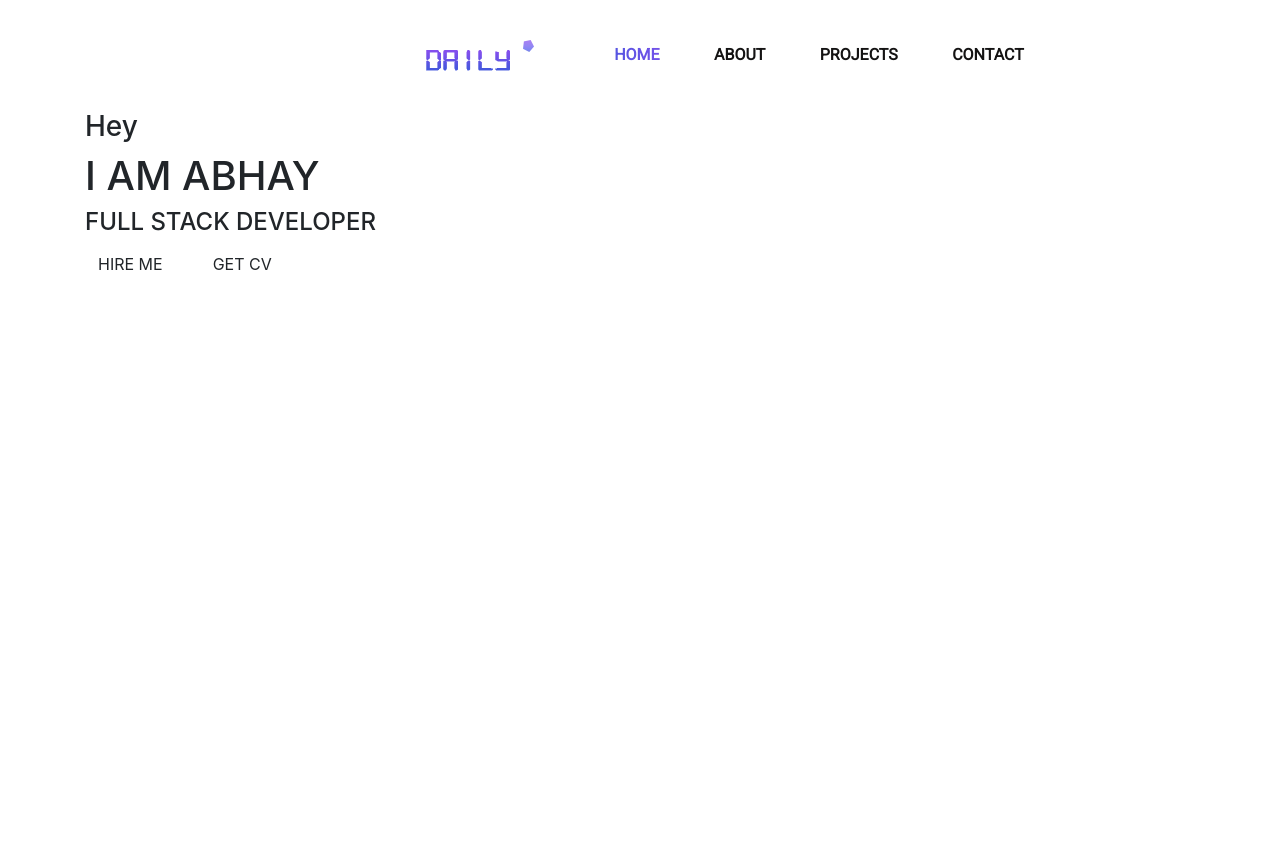
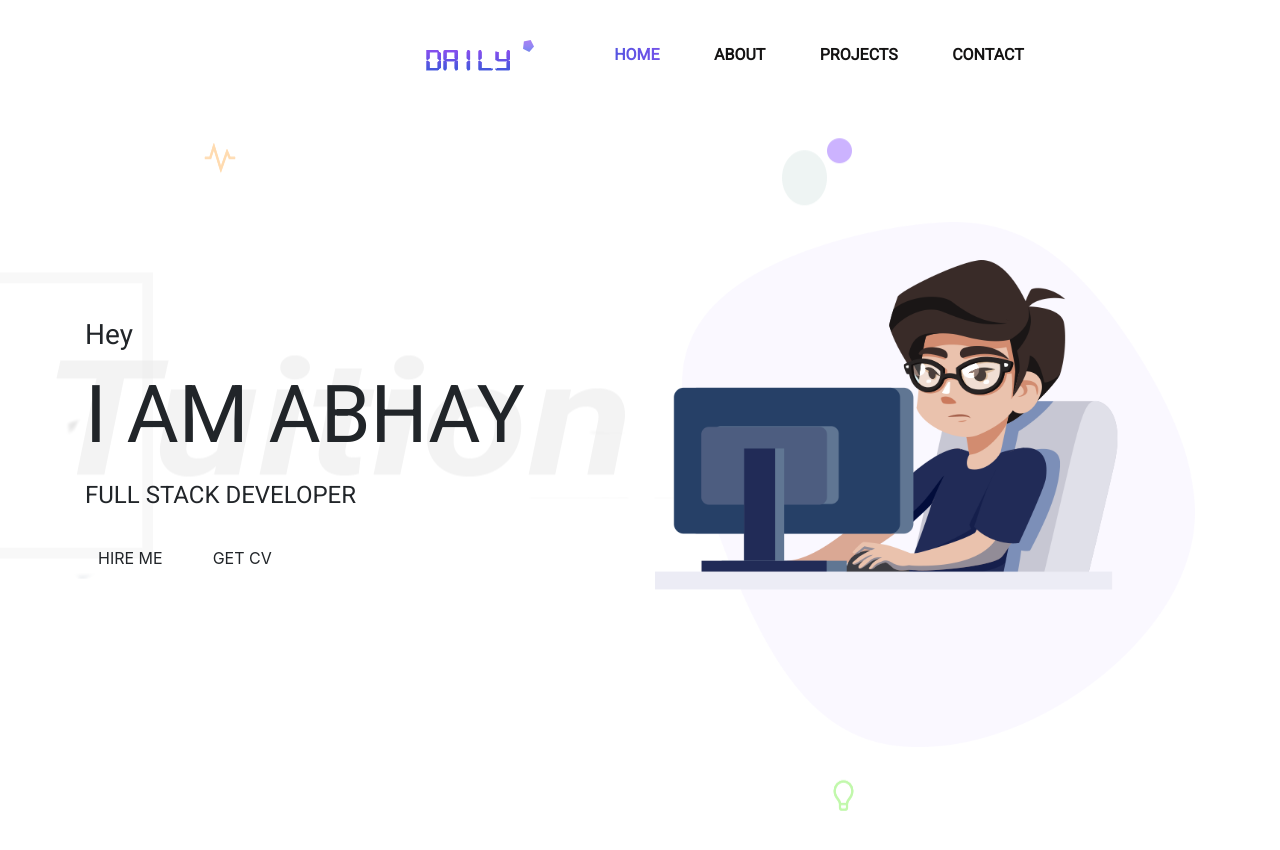
Before and after one commit to abhaydee/PersonalPortfolio, a React (Create React App) app: page / in a window 1280 px wide. Shown: the top 850 px of the page. Before the commit the page ends 800 px from the top, so only its background shows below. Built offline with nearby package versions, Linux system fonts and the light colour scheme.

Commit message:
ui  changes

```diff
--- a/src/App.css
+++ b/src/App.css
@@ -1,38 +1,28 @@
-.App {
-  text-align: center;
+@import url('./variable.css');
+
+.site-main  .site-banner{
+  background: url(./img/banner//home-banner.png) no-repeat;
+  background-position: 0% 50%;
+
 }
 
-.App-logo {
-  height: 40vmin;
-  pointer-events: none;
+.site-main .site-banner .site-title h3{
+  padding-top: 35%;
+  font-weight: 500;
+}
+.site-main .site-banner .site-title h1{
+  font-size: 5rem;
+}
+.site-main .site-banner .site-title h4{
+  font-size: 1.5rem;
 }
 
-@media (prefers-reduced-motion: no-preference) {
-  .App-logo {
-    animation: App-logo-spin infinite 20s linear;
-  }
+.site-main .site-banner .banner-image >img{
+  padding: 7rem 0;
+  width: 90rem;
 }
-
-.App-header {
-  background-color: #282c34;
-  min-height: 100vh;
-  display: flex;
-  flex-direction: column;
-  align-items: center;
-  justify-content: center;
-  font-size: calc(10px + 2vmin);
-  color: white;
+.title-text{
+  font: normal bold 50px;
+  font-family: var(--roboto);
+  line-height: 72px;
 }
-
-.App-link {
-  color: #61dafb;
-}
-
-@keyframes App-logo-spin {
-  from {
-    transform: rotate(0deg);
-  }
-  to {
-    transform: rotate(360deg);
-  }
-}
--- a/src/App.js
+++ b/src/App.js
@@ -1,5 +1,5 @@
 import React, { Component } from 'react';
-
+import banner from './img/banner/banner-image.png'
 import './App.css';
 
 class App extends Component{
@@ -21,8 +21,8 @@ class App extends Component{
                     </div>
                   </div>
                  </div>
-                 <div className="col-lg-6 col-md-12">
-
+                 <div className="col-lg-6 col-md-12 banner-image">
+                    <img src={banner} alt="banner-img" className="img-fluid"></img>
                  </div>
 
                </div>
```
